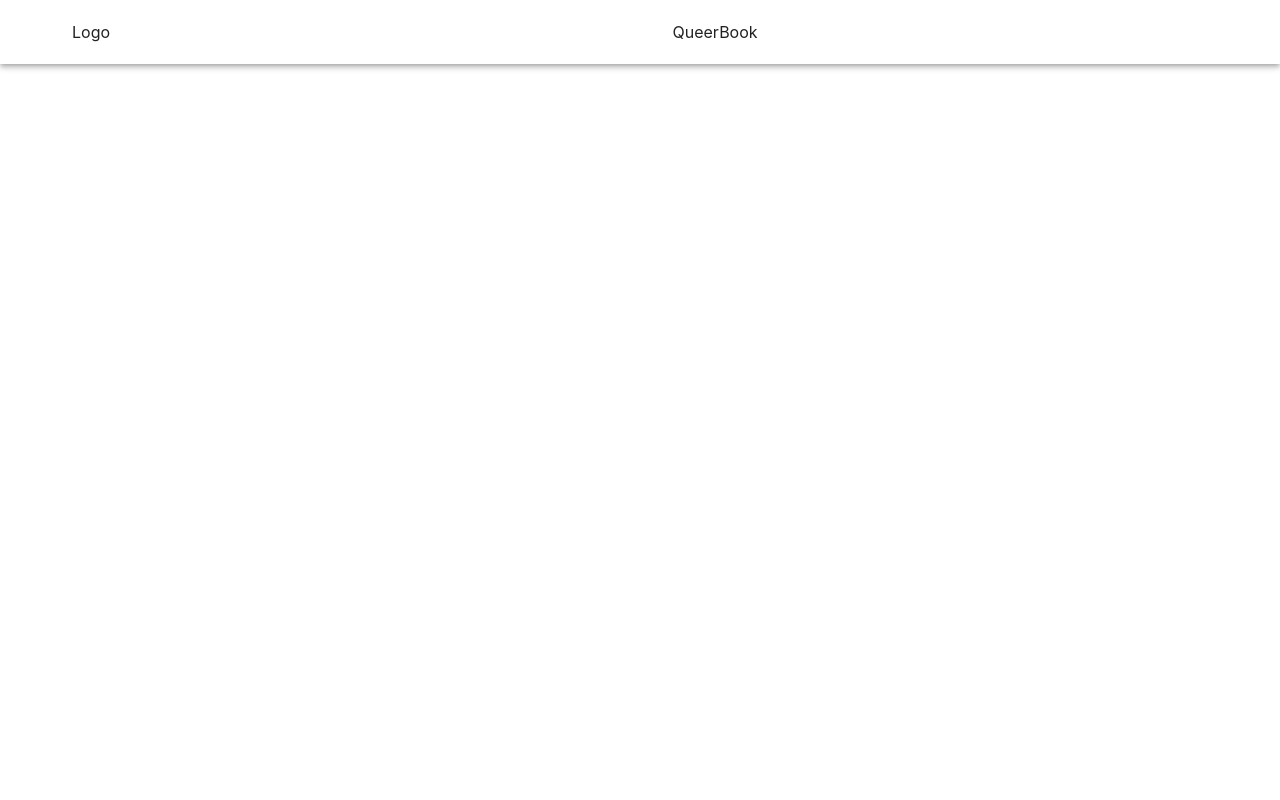
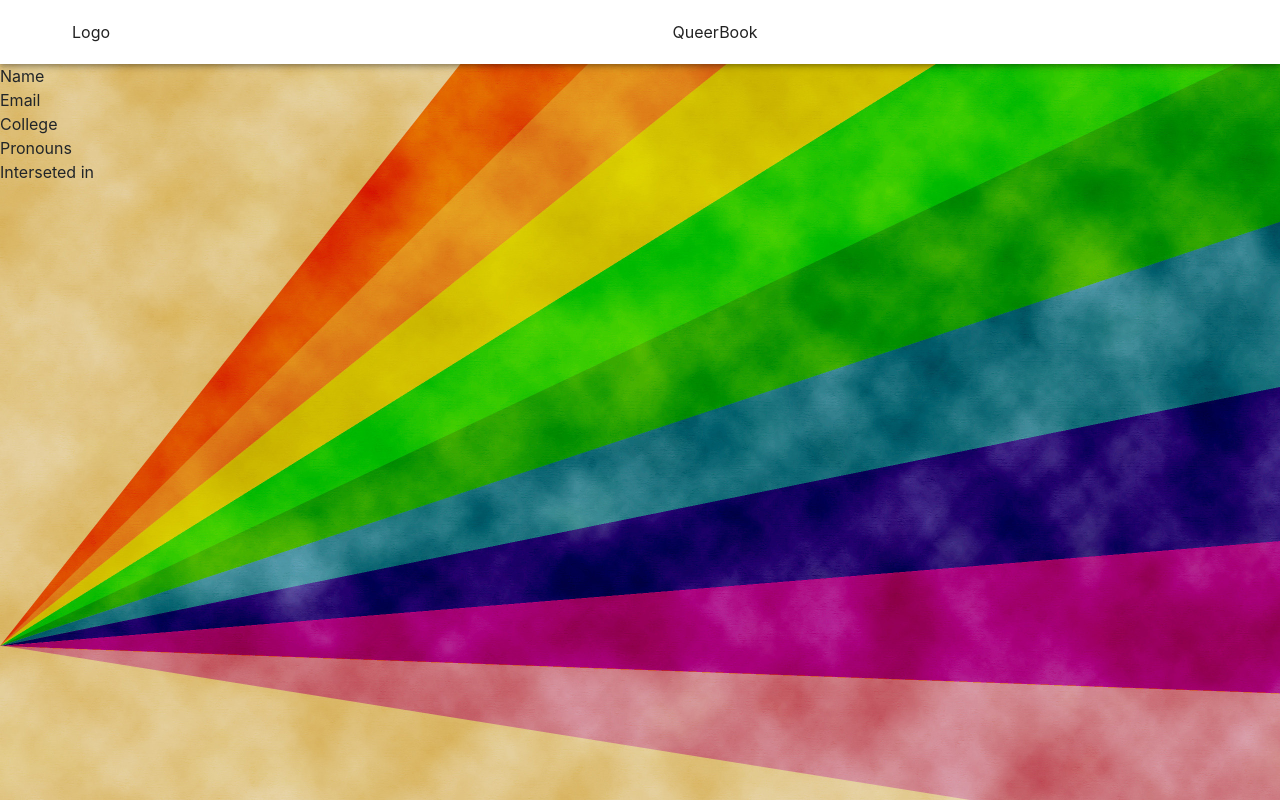
Before and after one commit to Gyans92/qbook-frontend, a React (Create React App) app in the folder frontend/: page /member in a window 1280 px wide. Built offline with nearby package versions, Linux system fonts and the light colour scheme; no server answers.

Commit message:
adding members data

```diff
--- a/frontend/package.json
+++ b/frontend/package.json
@@ -9,6 +9,7 @@
     "@testing-library/user-event": "^7.2.1",
     "bootstrap": "^4.4.1",
     "jquery": "^3.4.1",
+    "axios": "^0.19.2",
     "material-ui-icons": "^1.0.0-beta.36",
     "popper.js": "^1.16.1",
     "react": "^16.12.0",
--- a/frontend/src/components/Members.js
+++ b/frontend/src/components/Members.js
@@ -4,9 +4,37 @@ import ListItem from "@material-ui/core/ListItem";
 import ListItemText from "@material-ui/core/ListItemText";
 import TypoGraphy from "@material-ui/core/Typography";
 import AppBar from "@material-ui/core/AppBar";
+import axios from "axios";
+import { getQueryArg } from "../utils";
+import "./members.css";
 
-function Members(props) {
+class Members extends React.Component {
+  constructor(props) {
+    super(props);
+    this.state = {
+      college: [],
+      members: [],
+      currentMember: {},
+      user: {}
+    };
+  }
+
+  componentDidMount = () => {
+    axios.get("http://3.133.5.150:8080/search-user").then(res => {
+      let members = res.data || [];
+      let currentMember = members.find(a => a.email == getQueryArg("email"));
+      let user = members.find(a => a.email == getQueryArg("user"));
+      this.setState({
+        members: members,
+        currentMember: currentMember,
+        user: user
+      });
+    });
+  };
+  render() {
+    const { currentMember, user } = this.state || {};
     return (
+      <div className="main">
         <AppBar color="" position="static">
           <List component="nav">
             <ListItem component="div">
@@ -24,11 +52,34 @@ function Members(props) {
             </ListItem>
           </List>
         </AppBar>
-
-
-
-
+        <div className="info">
+          <div className="profile-pic"></div>
+          <div className="profile-info">
+            <div className="Name">
+              <div>Name </div>
+              <div>{user.name}</div>
+            </div>
+            <div className="Email">
+              <div>Email </div> {user.email}
+            </div>
+            <div className="College">
+              <div>College</div>
+              {user.college}
+            </div>
+            <div className="Pronouns">
+              <div>Pronouns</div>
+              {user.pronouns}
+            </div>
+            <div className="IntersetedIn">
+              <div>Interseted in</div>
+              {user.interestedIn}
+            </div>
+          </div>
+        </div>
+        <div className="scrap"></div>
+      </div>
     );
+  }
 }
 
 export default Members;
--- /dev/null
+++ b/frontend/src/components/members.css
@@ -0,0 +1,8 @@
+.main {
+  background: url("../assets/WeX3su.jpg") no-repeat center center fixed;
+  display: block;
+  background-repeat: no-repeat;
+  width: 100%;
+  height: 100vh;
+  background-size: cover;
+}
--- /dev/null
+++ b/frontend/src/utils/index.js
@@ -0,0 +1,7 @@
+export const getQueryArg = name => {
+  let url = window.location.href;
+  let url1 = url.split("?")[1];
+  let dataarr = url1.split("&&");
+  let data = dataarr.find(a => a.includes(name));
+  return data.split("=")[1];
+};
```
Also changed, not shown: frontend/src/assets/WeX3su.jpg (added), frontend/src/assets/backg.jpg (added). Lines whose indentation alone changed are shown as unchanged.
